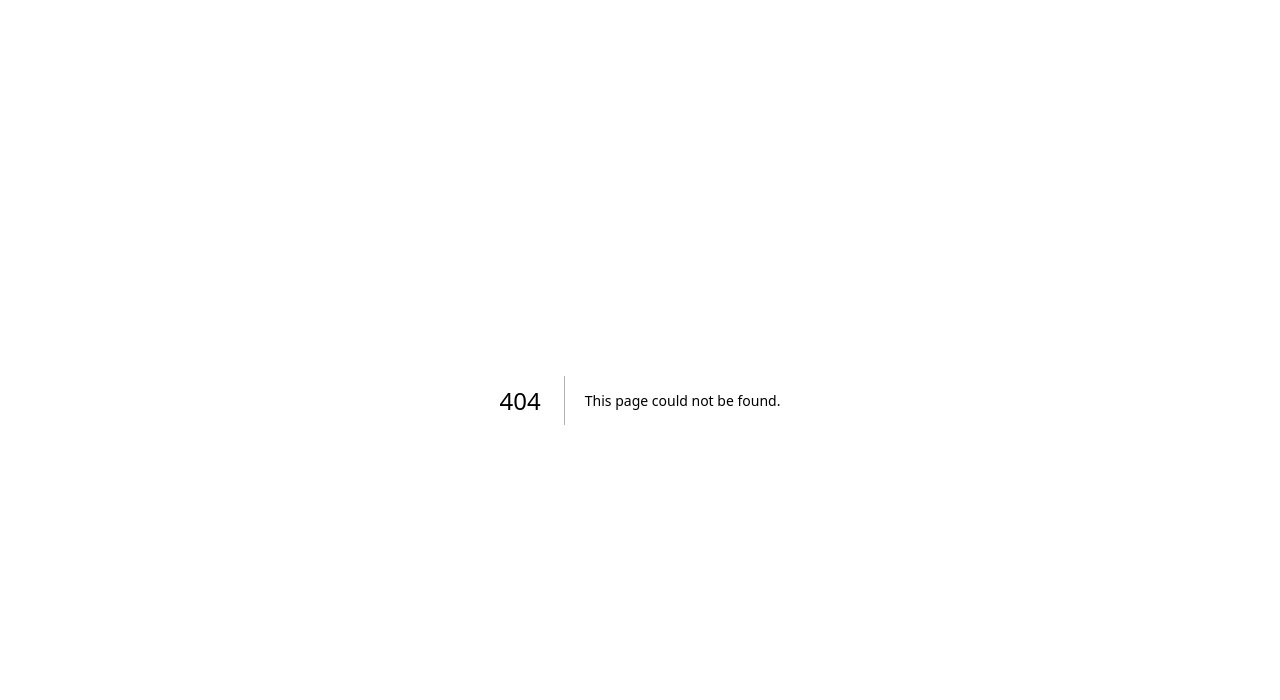
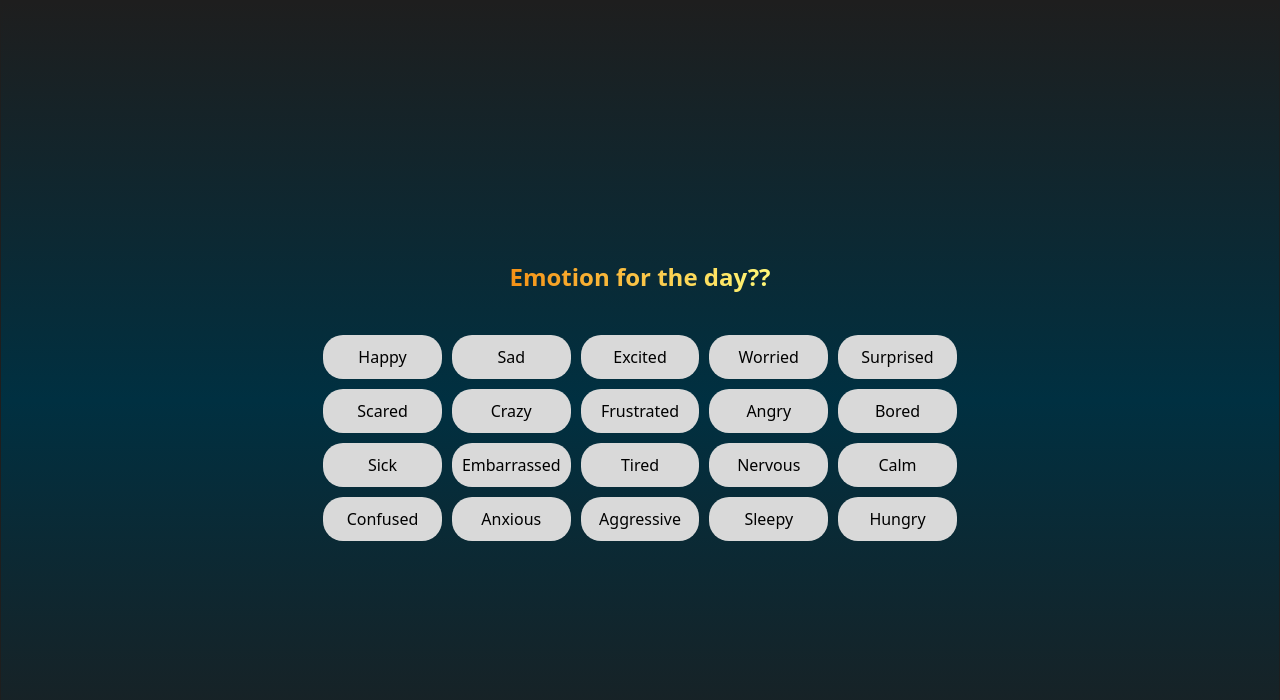
Before and after one commit to bkthejesh/moodscope, a Next.js app: page /mainpage in a window 1280 px wide. Before the commit this address had no page. Shown: the top 700 px of the page. Built offline with nearby package versions, Linux system fonts and the light colour scheme.

Commit message:
Created main page

```diff
--- a/package.json
+++ b/package.json
@@ -9,6 +9,9 @@
     "lint": "next lint"
   },
   "dependencies": {
+    "emoji-dictionary": "^1.0.11",
+    "emoji-mart": "^5.5.2",
+    "emoji-random": "^0.1.2",
     "next": "14.0.4",
     "react": "^18",
     "react-dom": "^18",
--- /dev/null
+++ b/src/pages/mainpage.tsx
@@ -0,0 +1,70 @@
+import React from 'react';
+import { Picker } from 'emoji-mart';
+import Image from 'next/image';
+
+const Mainpage = () => {
+    const gradientText = {
+        background: 'linear-gradient(to right, #F59115, #FFF878)',
+        WebkitBackgroundClip: 'text',
+        color: 'transparent',
+        marginBottom: '20px',
+        fontSize: '24px',
+        fontWeight: 'bold',
+      };
+  return (
+    <div style={{
+      backgroundColor: '#1E1E1E',
+      backgroundImage: 'linear-gradient(#1E1E1E, #003041, #1E1E1E)',
+      height: '100vh',
+      display: 'flex',
+      flexDirection: 'column',
+      justifyContent: 'center',
+      alignItems: 'center',
+      border: '1px solid #1E1E1E',
+      boxSizing: 'border-box',
+      position: 'relative',
+    }}>
+      <div style={{ marginBottom: '20px' }}> {/* Add margin to create space between text and buttons */}
+        <p style={gradientText}>Emotion for the day??</p>
+      </div>
+      <div style={{
+        display: 'grid',
+        gridTemplateRows: 'repeat(4, 1fr)',
+        gridTemplateColumns: 'repeat(5, 1fr)',
+        gap: '10px',
+      }}>
+        <button style={buttonStyle}>Happy</button>
+        <button style={buttonStyle}>Sad</button>
+        <button style={buttonStyle}>Excited</button>
+        <button style={buttonStyle}>Worried</button>
+        <button style={buttonStyle}>Surprised</button>
+        <button style={buttonStyle}>Scared</button>
+        <button style={buttonStyle}>Crazy </button>
+        <button style={buttonStyle}>Frustrated</button>
+        <button style={buttonStyle}>Angry</button>
+        <button style={buttonStyle}>Bored</button>
+        <button style={buttonStyle}>Sick</button>
+        <button style={buttonStyle}>Embarrassed</button>
+        <button style={buttonStyle}>Tired</button>
+        <button style={buttonStyle}>Nervous</button>
+        <button style={buttonStyle}>Calm</button>
+        <button style={buttonStyle}>Confused</button>
+        <button style={buttonStyle}>Anxious</button>
+        <button style={buttonStyle}>Aggressive</button>
+        <button style={buttonStyle}>Sleepy</button>
+        <button style={buttonStyle}>Hungry</button>
+      </div>
+    </div>
+  );
+};
+
+const buttonStyle = {
+  padding: '10px',
+  backgroundColor: '#D9D9D9',
+  color: '#000000',
+  border: 'none',
+  borderRadius: '20px',
+  cursor: 'pointer',
+};
+
+export default Mainpage;
```
Also changed, not shown: 1 other file (tests, documents, lock files or other folders).
